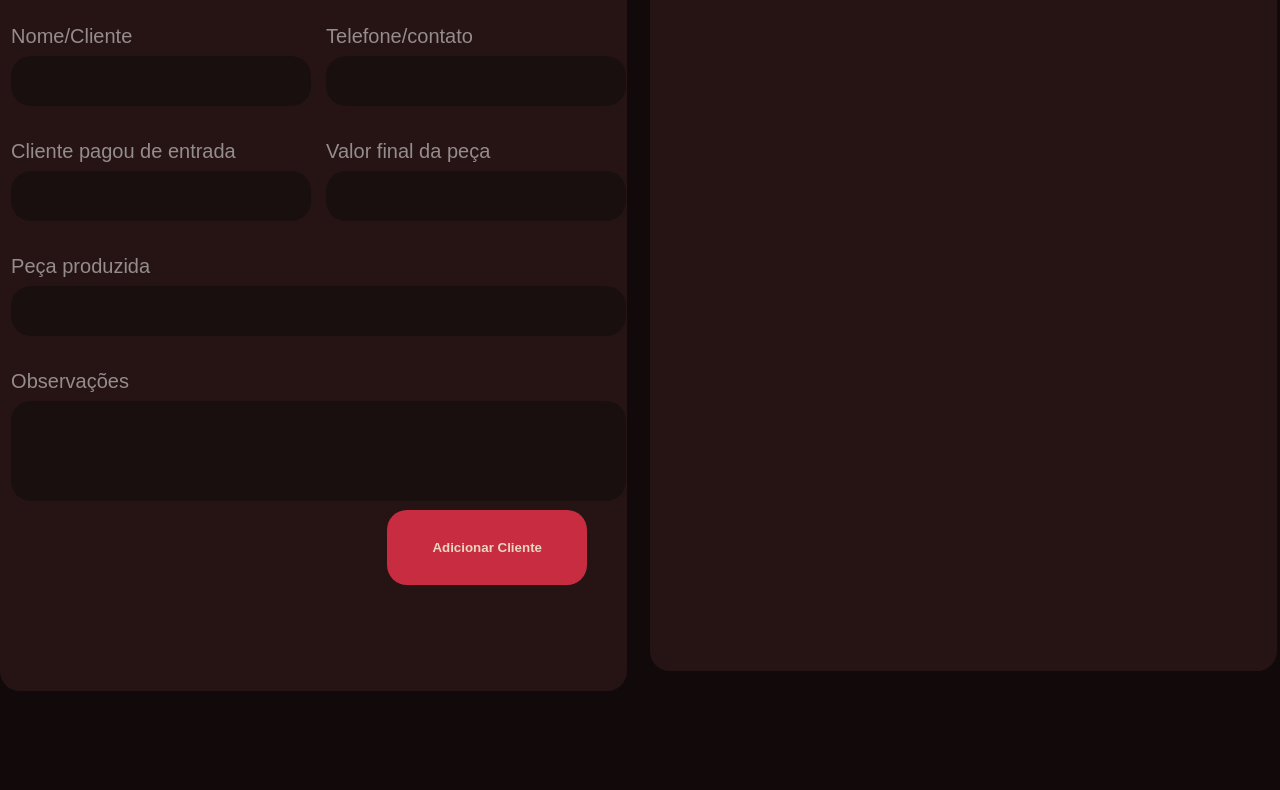
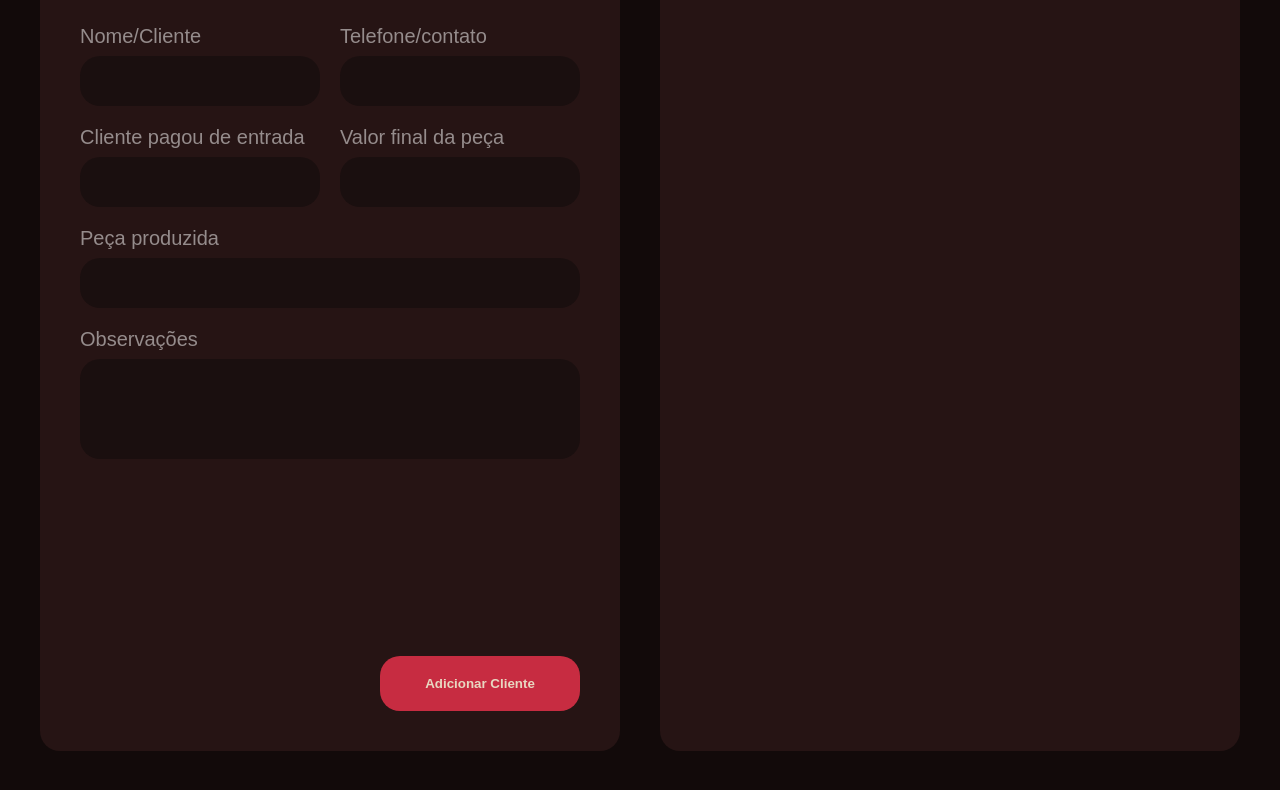
Before and after one commit to 98moonrise/FerramentaJessie, a plain HTML site: page index.html in a window 1280 px wide. Shown: the part 209-999 px from the top of the page. Before the commit the page ends 900 px from the top, so only its background shows below. Drawn offline with nearby package versions, Linux system fonts and the light colour scheme.

Commit message:
Ajuste na estilização e responsividade do layout

```diff
--- a/style.css
+++ b/style.css
@@ -11,20 +11,21 @@
     box-sizing: border-box;
 }
 
-html{
+html, body {
     font-family: Arial, Helvetica, sans-serif;
     font-size: 20px;
     color: rgb(149, 140, 140);
     background-color: var(--cor-fundo);
-    height: 99dvh;
-    width: 99dvw;
+    width: 100%;
+    min-height: 100vh;
+    overflow-x: hidden; /* Elimina qualquer scroll horizontal indesejado */
 }
 
 .navbar{
     font-weight: bold;
     display: flex;
     flex-direction: row;
-    width: 99dvw;
+    width: 100%;
     background-color: var(--cor-fundo);
 }
 
@@ -34,7 +35,7 @@ html{
     list-style-type: none;
     justify-content: center;
     align-items: center;
-    width: 99dvw;
+    width: 100%;
     height: 3rem;
     gap: 5px;
 }
@@ -58,11 +59,11 @@ li.page_button:hover{
 }
 
 #clientes{
-    width: 99dvw;
-    height: 99dvh;
-    gap: 5px;
+    width: 100%;
+    padding: 1rem 0;
 }
-/* Botão de abrir e fechar o menu mobile (aparece só no celular) */
+
+/* Botões de controle mobile */
 #open_side_bar,
 #close_side_bar {
     display: none;
@@ -81,33 +82,24 @@ li.page_button:hover{
     display: none;
 }
 
-#overlay{
-    background-color: rgba(0, 0, 0, 0.2);
-    position: fixed;
-    inset: 0;
-    z-index: 9;
-    display: none;
-}
-
 /* ==========================================
-   LAYOUT PADRÃO (MOBILE FIRST - Telemóveis)
+   LAYOUT PADRÃO (MOBILE FIRST)
    ========================================== */
 .secao_clientes{
     display: flex;
     flex-direction: column;
-    width: 100vw;
+    width: 100%;
     gap: 1.5rem;
     padding: 0.5rem;
 }
 
 .adicionar_clientes, .pastas_clientes{
-    width: 100% !important;
-    height: auto !important;
-    max-height: none !important;
+    width: 100%;
+    height: auto;
 }
 
 .adicionar_clientes{
-    margin-top: 2rem;
+    margin-top: 1rem;
     background-color: var(--cor-cards);
     padding: 2rem 1rem;
     display: flex;
@@ -116,7 +108,6 @@ li.page_button:hover{
     align-items: center;
 }
 
-/* Formulário fluido em 1 coluna para telemóveis */
 .adicionar_clientes form{
     display: grid;
     width: 100%;
@@ -283,22 +274,19 @@ li.page_button:hover{
    MEDIA QUERY: CELULARES (Abaixo de 800px)
    ========================================== */
 @media screen and (width < 800px) {
-    /* Mostra o botão de abrir o menu */
     #open_side_bar {
         display: block;
         margin-left: auto;
     }
 
-    /* Mostra o botão de fechar dentro do menu */
     #close_side_bar {
         display: block;
     }
 
-    /* Transforma a navbar em uma gaveta lateral (Sidebar) */
     .navbar {
         position: fixed;
         top: 0;
-        right: -100%; /* Escondida fora da tela */
+        right: -100%;
         height: 100vh;
         width: min(16rem, 80%);
         background-color: var(--cor-cards);
@@ -310,12 +298,10 @@ li.page_button:hover{
         padding: 1rem;
     }
 
-    /* Quando o JS ativa a classe .show, a sidebar desliza para dentro */
     .navbar.show {
         right: 0;
     }
 
-    /* Organiza os botões do menu em coluna */
     .nav_list {
         flex-direction: column;
         width: 100%;
@@ -333,7 +319,6 @@ li.page_button:hover{
         margin-right: 0 !important;
     }
 
-    /* Ativa o fundo escuro quando a sidebar abre */
     .navbar.show ~ #overlay {
         display: block;
     }
@@ -346,49 +331,59 @@ li.page_button:hover{
     .secao_clientes {
         display: grid;
         grid-template-columns: 1fr 1fr;
-        grid-template-rows: 1fr;
         grid-template-areas: "box-1 box-2";
-        width: 100vw;
-        gap: 1rem;
-        padding: 0;
+        width: 100%;
+        max-width: 1300px;
+        margin: 0 auto;
+        gap: 2rem;
+        padding: 2rem;
     }
 
-    .adicionar_clientes {
-        width: 49dvw !important;
-        height: 40rem !important;
-        padding-top: 3rem;
+    .adicionar_clientes,
+    .pastas_clientes {
+        width: 100% !important;
+        height: 42rem !important;
+        margin-top: 0 !important;
+        display: flex;
+        flex-direction: column;
     }
 
     .adicionar_clientes form {
-        grid-template-columns: 15rem 15rem;
-        grid-template-rows: repeat(4, 5rem);
+        display: grid;
+        grid-template-columns: repeat(2, minmax(0, 1fr));
         grid-template-areas:
         "box-01  box-02"
         "box-03  box-04"
         "box-05 box-05"
         "box-06 box-06";
-        margin-left: 0.5rem;
-        width: auto;
+        gap: 1rem;
+        width: 100%;
+        padding: 1rem;
+    }
+
+    .botao_add_container {
+        width: 100%;
+        display: flex;
+        justify-content: flex-end;
     }
 
     .botao_add_cliente {
         align-self: flex-end;
+        margin-top: auto;
         margin-right: 1rem;
-        width: 6rem;
-        padding: 1.5rem;
+        width: 8rem;
+        padding: 1rem;
     }
 
     .pastas_clientes {
-        width: 49dvw !important;
-        height: 40rem !important;
         overflow-y: auto;
     }
 
     .pasta {
-        width: 100%;
+        width: 95%;
+        margin: 0 auto 0.5rem auto;
     }
 
-    /* Garante que os botões mobile fiquem ocultos no PC */
     #open_side_bar,
     #close_side_bar,
     #overlay {
```
